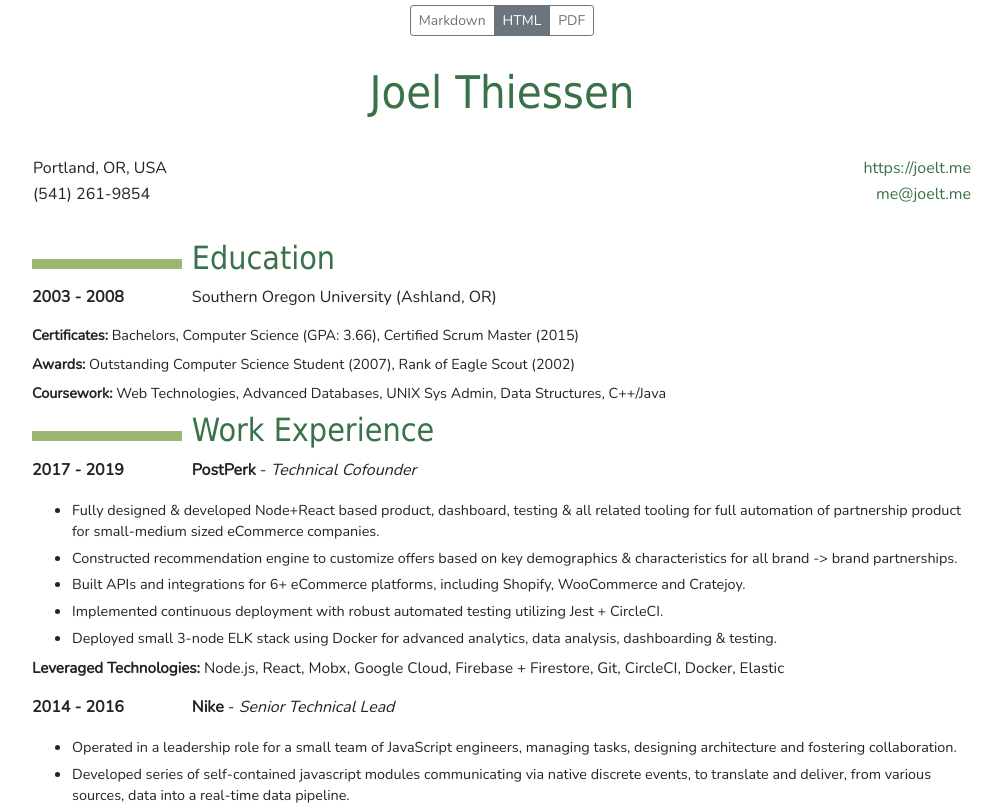
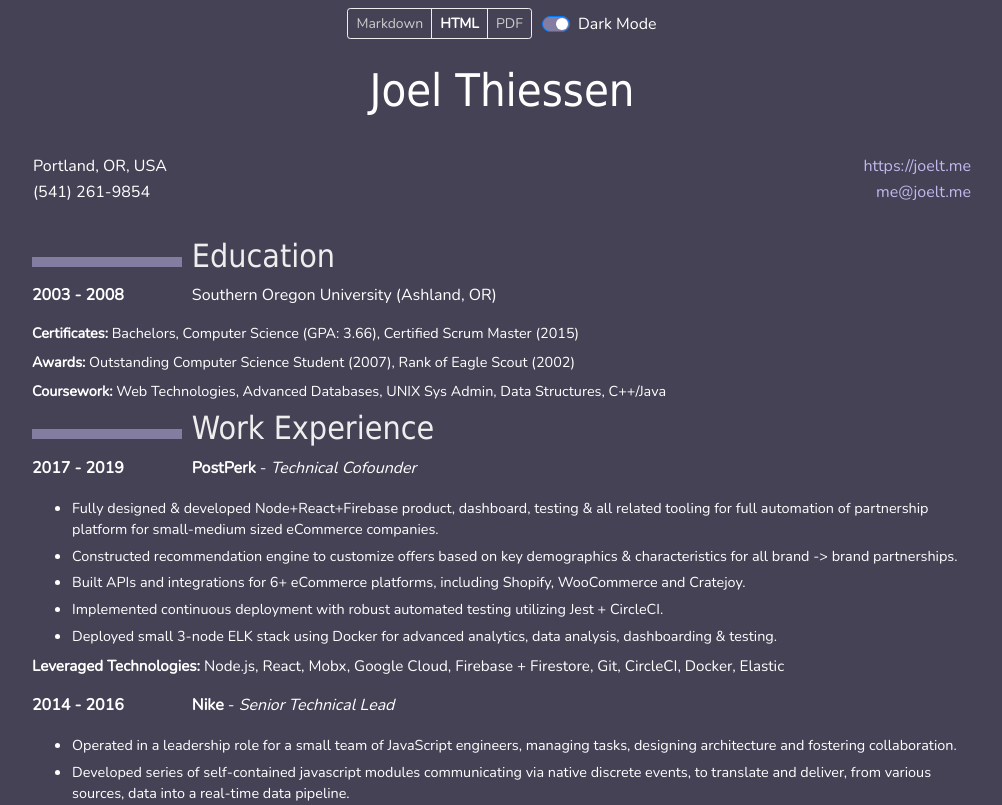
Before and after one commit to joelclimbsthings/resume-app, a React (Create React App) app: page / in a window 1280 px wide. Shown: the top 805 px of the page, without its empty margins (138-1140 px from the left). Built offline with nearby package versions, Linux system fonts and the light colour scheme; a web font is replaced by a local one.

Commit message:
Adding dark mode

```diff
--- a/public/index.html
+++ b/public/index.html
@@ -26,7 +26,7 @@
     -->
     <title>Resume | Joel Thiessen</title>
   </head>
-  <body>
+  <body class="dark-mode">
     <noscript>You need to enable JavaScript to run this app.</noscript>
     <div id="root"></div>
     <!--
--- a/public/resume.html
+++ b/public/resume.html
@@ -31,7 +31,7 @@
 </dd>
 </dl>
 <ul>
-<li><p>Fully designed &amp; developed Node+React based product, dashboard, testing &amp; all related tooling for full automation of partnership product for small-medium sized eCommerce companies.</p></li>
+<li><p>Fully designed &amp; developed Node+React+Firebase product, dashboard, testing &amp; all related tooling for full automation of partnership platform for small-medium sized eCommerce companies.</p></li>
 <li><p>Constructed recommendation engine to customize offers based on key demographics &amp; characteristics for all brand -&gt; brand partnerships.</p></li>
 <li><p>Built APIs and integrations for 6+ eCommerce platforms, including Shopify, WooCommerce and Cratejoy.</p></li>
 <li><p>Implemented continuous deployment with robust automated testing utilizing Jest + CircleCI.</p></li>
--- a/public/resume.md
+++ b/public/resume.md
@@ -21,7 +21,7 @@ Portland, OR, USA                                     [https://joelt.me](https:/
 
 : **PostPerk** - _Technical Cofounder_
 
-- Fully designed & developed Node+React based product, dashboard, testing & all related tooling for full automation of partnership product for small-medium sized eCommerce companies.
+- Fully designed & developed Node+React+Firebase product, dashboard, testing & all related tooling for full automation of partnership platform for small-medium sized eCommerce companies.
 
 - Constructed recommendation engine to customize offers based on key demographics & characteristics for all brand -> brand partnerships.
 
--- a/src/App.css
+++ b/src/App.css
@@ -1,5 +1,14 @@
 .app-nav {
+  display: flex;
+  flex-direction: row;
+  justify-content: center;
+  align-items: center;
   text-align: center;
+  margin-top: 8px;
+}
+
+.app-nav .custom-switch {
+  margin-left: 10px;
 }
 
 .App {
@@ -10,17 +19,12 @@
 .markdown-content {
   padding: 30px 1.5em 0;
   white-space: pre-wrap;
-  font-size: 0.9em;
   font-weight: 400;
 }
 
 .loader-content {
   text-align: center;
   margin-top: 15px;
-}
-
-.actions {
-  margin: 5px auto;
 }
 
 @media print {
--- a/src/App.js
+++ b/src/App.js
@@ -1,5 +1,5 @@
 import React from 'react';
-import { Button, ButtonGroup } from 'reactstrap';
+import { Button, ButtonGroup, CustomInput } from 'reactstrap';
 import './App.css';
 import './resume.scss';
 
@@ -7,10 +7,16 @@ export default class App extends React.Component {
    state = {
       view: 'html',
       markdown: null,
-      markup: null
+      markup: null,
+      dark: true
    };
 
    async componentDidMount() {
+      this.setBodyClass(this.state.dark);
+      await this.fetchSources();
+   }
+
+   async fetchSources() {
       const [ markdown, markup ] = await Promise.all([ fetch('resume.md'), fetch('resume.html') ]);
 
       this.setState({
@@ -33,6 +39,17 @@ export default class App extends React.Component {
    renderMarkdown() {
       const { markdown } = this.state;
       return markdown ? <div className="markdown-content">{markdown}</div> : null;
+   }
+
+   setBodyClass(mode) {
+      document.body.classList[mode ? 'add' : 'remove']('dark-mode');
+   }
+
+   toggleDarkMode() {
+      this.setBodyClass(!this.state.dark);
+      this.setState({
+         dark: !this.state.dark
+      });
    }
 
    render() {
@@ -65,6 +82,14 @@ export default class App extends React.Component {
                      PDF
                   </Button>
                </ButtonGroup>
+               <CustomInput
+                  type="switch"
+                  id="darkModeSwitch"
+                  name="darkModeSwitch"
+                  label="Dark Mode"
+                  defaultChecked={this.state.dark}
+                  onChange={e => this.setBodyClass(e.target.checked)}
+               />
             </nav>
             {content}
          </div>
--- a/src/index.css
+++ b/src/index.css
@@ -1,6 +1,7 @@
 body {
   margin: 0;
   font-family: "Nunito", Helvetica, Arial, sans-serif;
+  transition: background-color 150ms linear;
   -webkit-font-smoothing: antialiased;
   -moz-osx-font-smoothing: grayscale;
 }
@@ -9,3 +10,8 @@ code {
   font-family: source-code-pro, Menlo, Monaco, Consolas, "Courier New",
     monospace;
 }
+
+body.dark-mode {
+  color: white;
+  background-color: #454255;
+}
--- a/src/resume.scss
+++ b/src/resume.scss
@@ -1,4 +1,48 @@
 @import url("https://fonts.googleapis.com/css?family=Signika:bold|Nunito|Muli:900&amp;ver=1.0.0");
+
+.dark-mode {
+  .app-nav {
+    button {
+      background-color: transparent;
+      font-weight: 600;
+      border-color: #eee;
+    }
+
+    .btn-outline-secondary {
+      background-color: transparent;
+      color: #ccc;
+      font-weight: normal;
+    }
+
+    .custom-control-input:checked ~ .custom-control-label::before {
+      background-color: #837da1;
+    }
+  }
+
+  .html-content {
+    h1 {
+      color: #fff;
+    }
+
+    h2 {
+      color: #eee;
+    }
+
+    a {
+      color: #c1b9ed;
+    }
+
+    a:hover,
+    a:active {
+      background-color: #c1b9ed;
+      color: #ffffff;
+    }
+
+    h2:before {
+      background-color: #837da1;
+    }
+  }
+}
 
 .html-content {
   padding: 10px 10px 10px 10px;
```
Also changed, not shown: resume-src/resume.md (+1 -1 lines), 1 other file (tests, documents, lock files or other folders).
